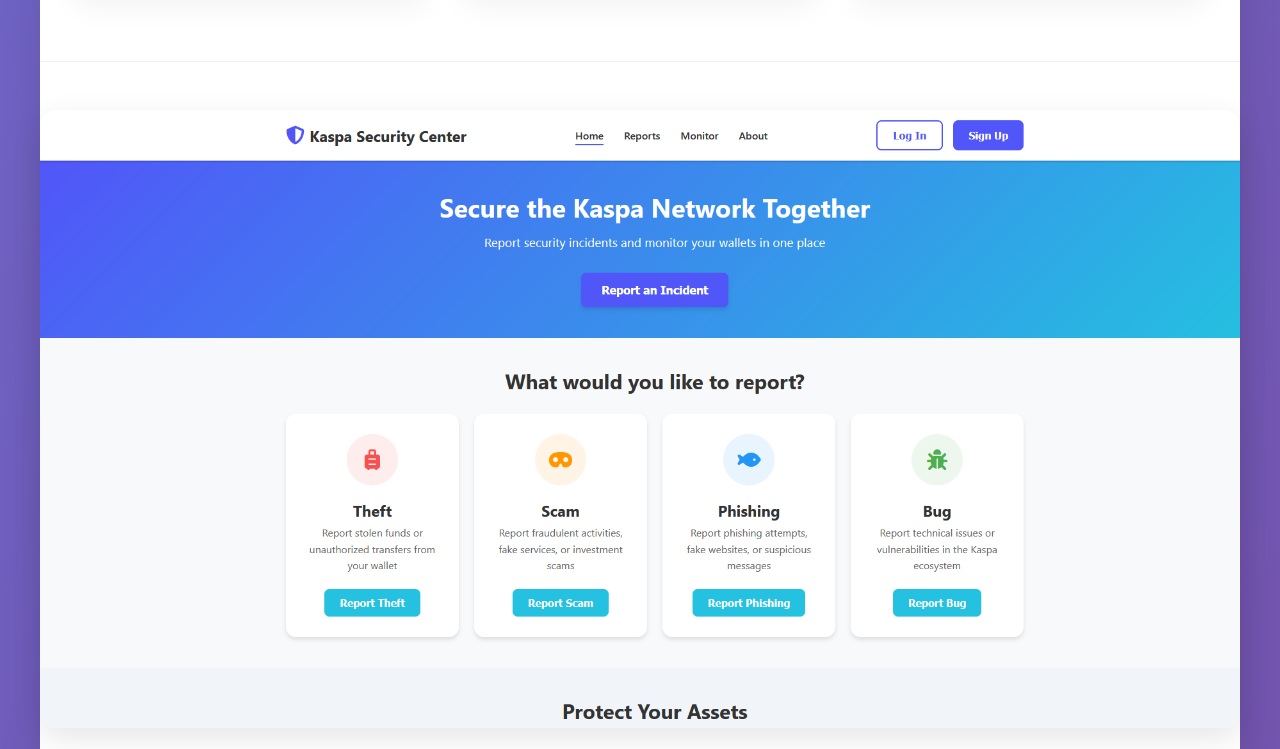
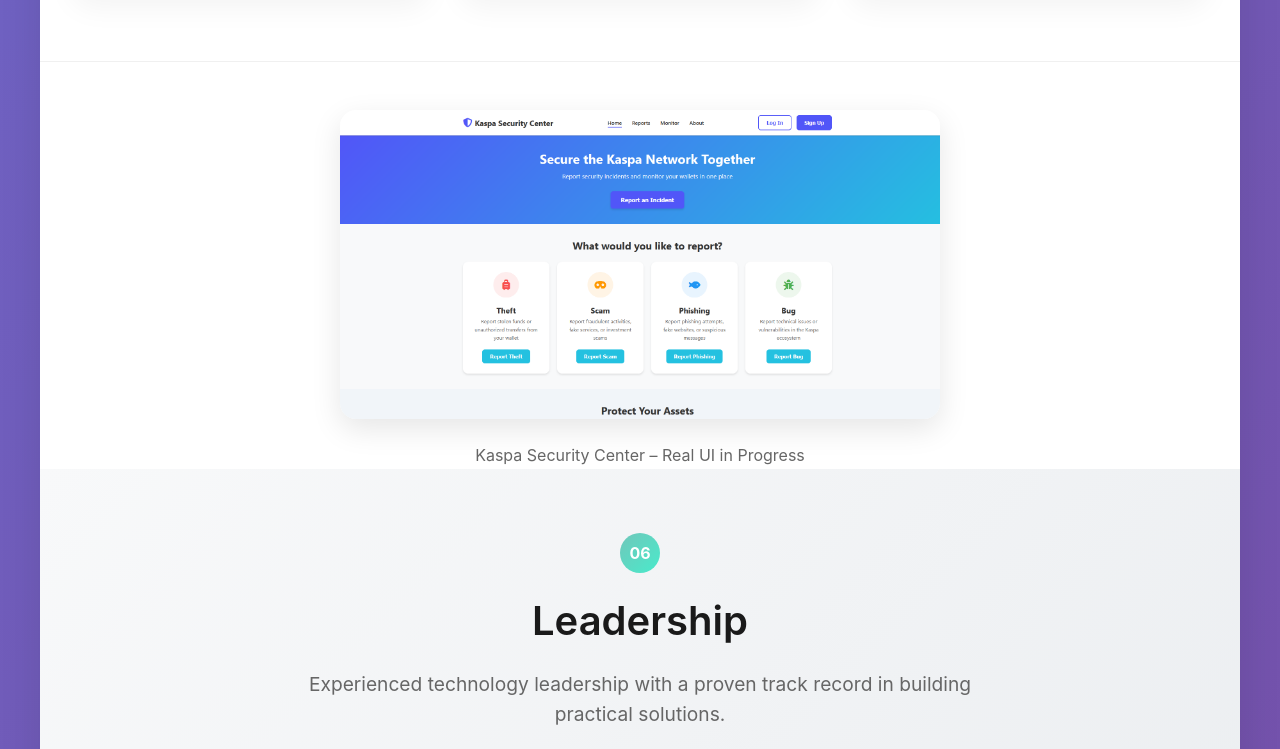
Before and after one commit to kaspachad/kaspero-website, a plain HTML site: page kaspero-investors.html in a window 1280 px wide. Shown: the part 3863-4612 px from the top of the page. Drawn offline with Linux system fonts and the light colour scheme.

Commit message:
fixed pitch again #2

```diff
--- a/kaspero-investors.html
+++ b/kaspero-investors.html
@@ -581,7 +581,7 @@
     <div style="margin-top: 3rem; text-align: center;">
 		<img src="images/security_center.png"
 			alt="Kaspa Security Center Interface"
-			style="max-width: 100%; border-radius: 16px; box-shadow: 0 10px 30px rgba(0,0,0,0.1);" />
+			style="max-width: 50%; max-height: 50%; border-radius: 16px; box-shadow: 0 10px 30px rgba(0,0,0,0.1);" />
 		<p style="margin-top: 1rem; font-size: 1rem; color: #666;">Kaspa Security Center – Real UI in Progress</p>
 	</div>
 
```
